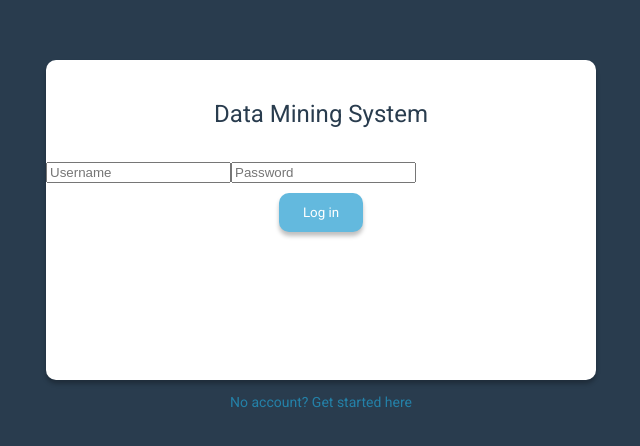
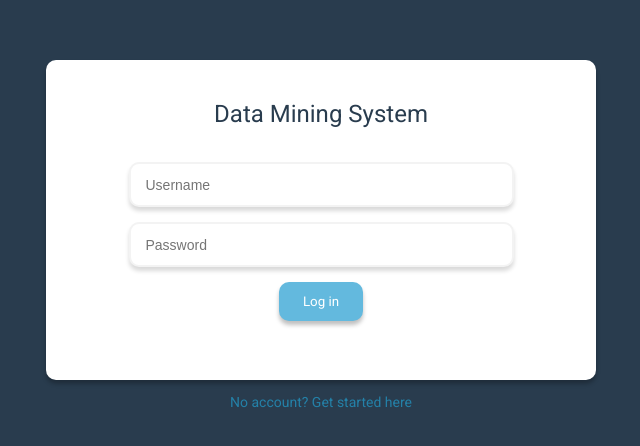
Before and after one commit to ECE493Group13/frontend, a React (Create React App) app: page / in a window 1280 px wide. Shown: the part 106-552 px from the top of the page, without its empty margins (319-959 px from the left). Built offline with nearby package versions, Linux system fonts and the light colour scheme.

Commit message:
fix broken css

```diff
--- a/src/Components/DoubleInputFormCard.js
+++ b/src/Components/DoubleInputFormCard.js
@@ -44,12 +44,15 @@ export const DoubleInputFormCard = ({
     >
       <p className="dms-double-input-form-title">{title}</p>
       {subtitle && <p className="dms-double-input-form-subtitle">{subtitle}</p>}
-      <form onSubmit={(e) => checkForMissingFields(e)}>
+      <form
+        className="dms-double-input-input-container"
+        onSubmit={(e) => checkForMissingFields(e)}
+      >
         <input
           id="input1"
           type={input1Type}
           placeholder={placeholder1}
-          className="dms-double-input-text-input"
+          className="dms-text-input"
           onInput={(e) => handleChangeInput1(e.target.value)}
           required
           autoComplete="true"
@@ -58,7 +61,7 @@ export const DoubleInputFormCard = ({
           id="input2"
           type={input2Type}
           placeholder={placeholder2}
-          className="dms-double-input-text-input"
+          className="dms-text-input"
           onInput={(e) => handleChangeInput2(e.target.value)}
           required
           autoComplete="true"
```
